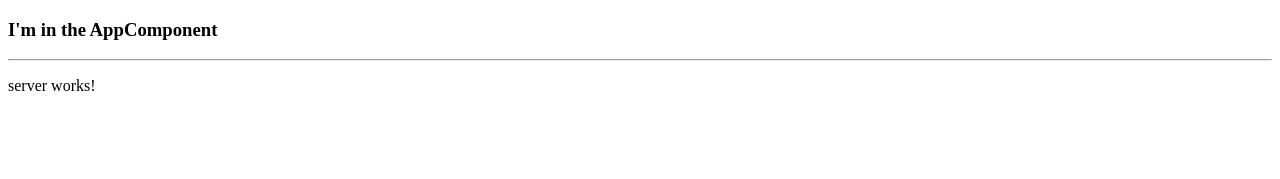
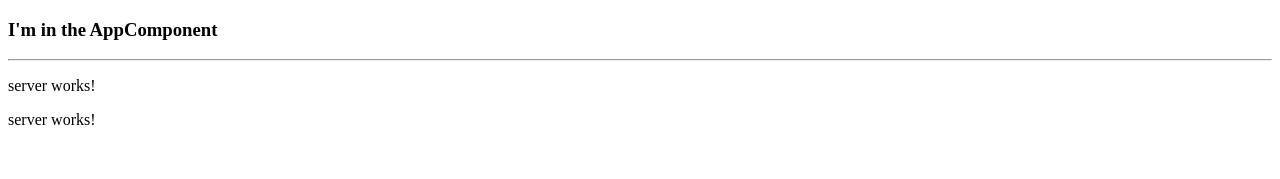
Before and after one commit to developerwill/angular-learning, an Angular app: page / in a window 1280 px wide. Shown: the top 179 px of the page. Built offline with nearby package versions, Linux system fonts and the light colour scheme.

Commit message:
Servers component

```diff
--- a/src/app/app.component.html
+++ b/src/app/app.component.html
@@ -1,3 +1,3 @@
 <h3>I'm in the AppComponent</h3>
 <hr>
-<app-server />
+<app-servers />
--- a/src/app/app.module.ts
+++ b/src/app/app.module.ts
@@ -3,11 +3,13 @@ import { BrowserModule } from '@angular/platform-browser';
 
 import { AppComponent } from './app.component';
 import { ServerComponent } from './server/server.component';
+import { ServersComponent } from './servers/servers.component';
 
 @NgModule({
     declarations: [
         AppComponent,
-        ServerComponent
+        ServerComponent,
+        ServersComponent
     ],
     imports: [
         BrowserModule
--- /dev/null
+++ b/src/app/servers/servers.component.html
@@ -0,0 +1,2 @@
+<app-server />
+<app-server />
```
Also changed, not shown: src/app/servers/servers.component.ts (added, +10 -0 lines), src/app/servers/servers.component.css (added), 1 other file (tests, documents, lock files or other folders).
